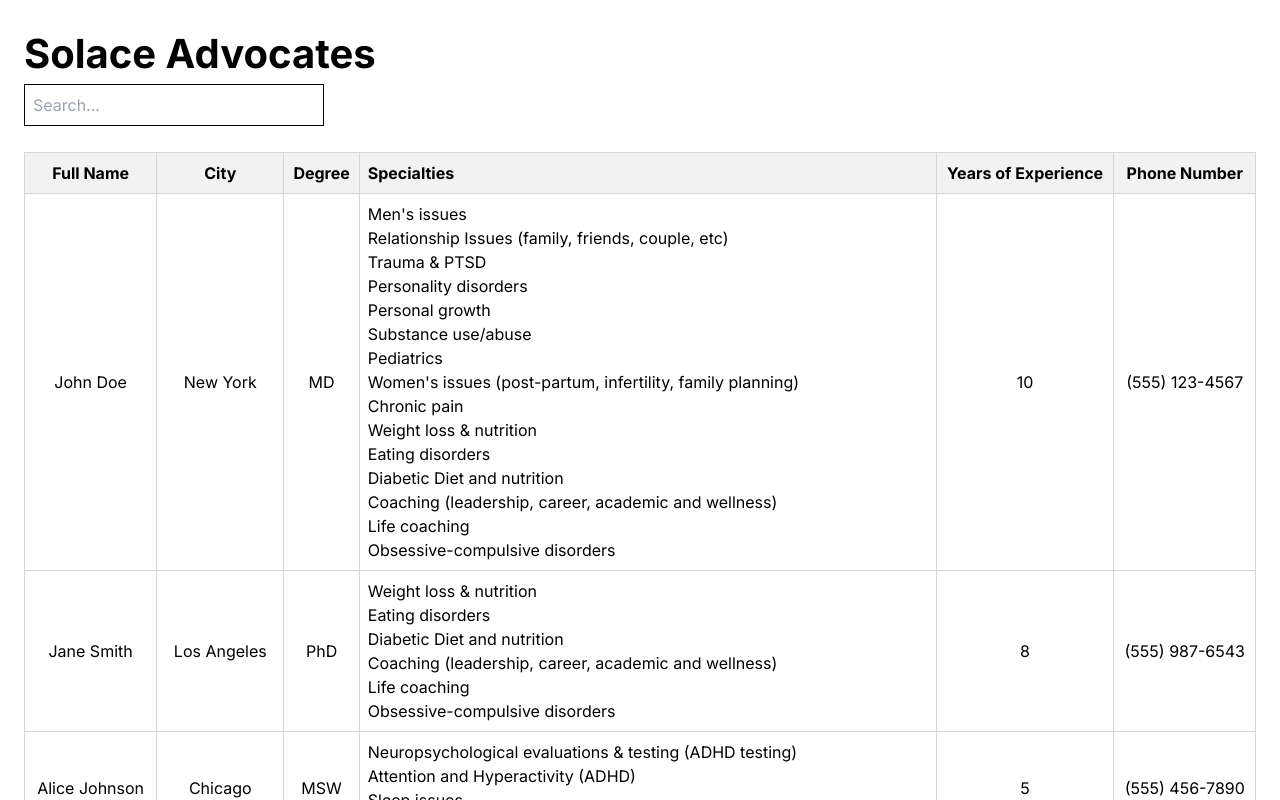
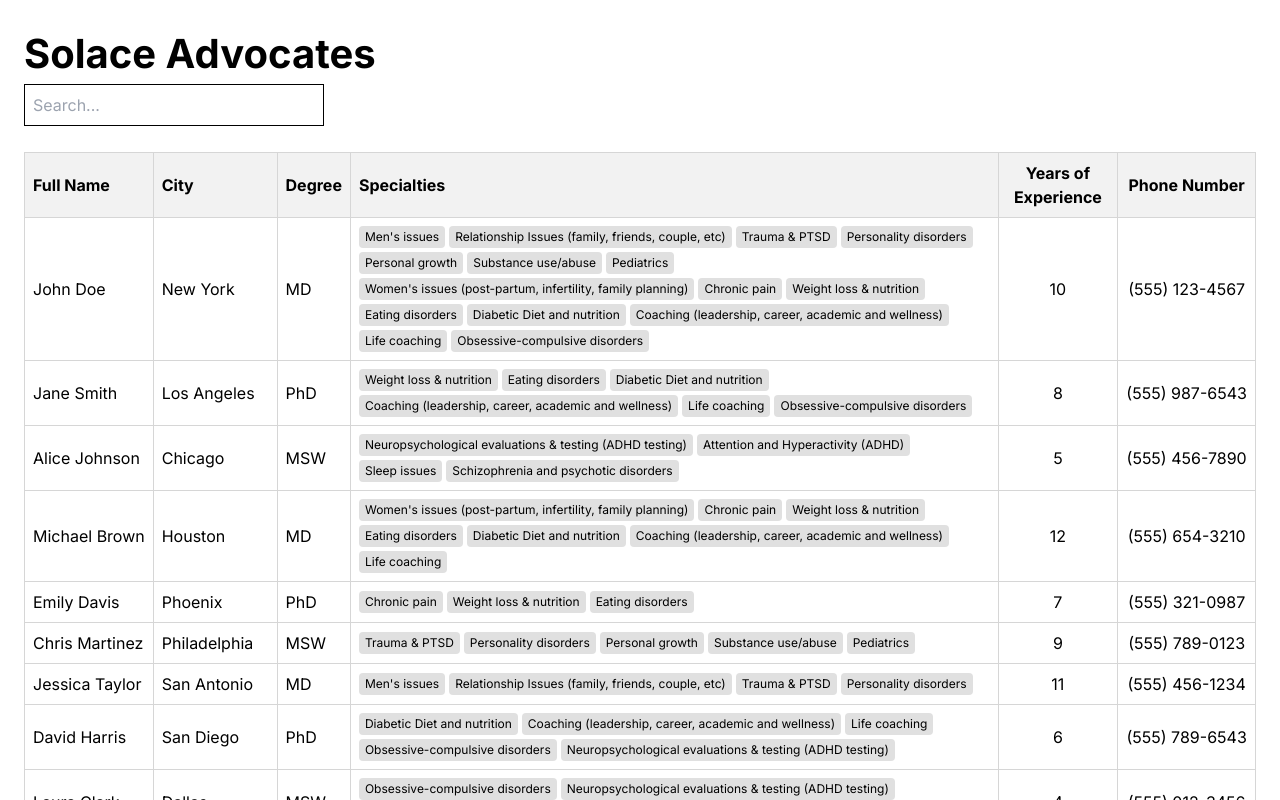
Before and after one commit to kquilty/solace-candidate-assignment-main, a Next.js app: page / in a window 1280 px wide. Shown: the top 800 px of the page. Built offline with nearby package versions, Linux system fonts and the light colour scheme.

Commit message:
- Showing specialties as a collection of tags instead of a vertical list - Misc. other layout improvements

```diff
--- a/src/app/globals.css
+++ b/src/app/globals.css
@@ -11,12 +11,13 @@
   width: 100%;
   border-collapse: collapse;
   margin-top: 10px;
+  max-width: 1500px;
 }
 .results-table th,
 .results-table td {
   border: 1px solid rgb(214, 214, 214);
   padding: 8px;
-  text-align: center;
+  text-align: left;
 }
 .results-table th {
   background-color: #f2f2f2;
--- a/src/app/page.tsx
+++ b/src/app/page.tsx
@@ -84,25 +84,32 @@
                         <th>Full Name</th>
                         <th>City</th>
                         <th>Degree</th>
-                        <th style={{ textAlign: 'left' }}>Specialties</th>
-                        <th>Years of Experience</th>
-                        <th>Phone Number</th>
+                        <th>Specialties</th>
+                        <th style={{ textAlign: 'center' }}>Years of Experience</th>
+                        <th style={{ textAlign: 'center' }}>Phone Number</th>
                     </tr>
                 </thead>
                 <tbody>
                     {filteredAdvocates.map((advocate: Advocate) => {
                         return (
                             <tr key={advocate.firstName + advocate.lastName + advocate.phoneNumber}>
-                                <td>{advocate.firstName} {advocate.lastName}</td>
-                                <td>{advocate.city}</td>
+                                <td style={{whiteSpace: 'nowrap'}}>{advocate.firstName} {advocate.lastName}</td>
+                                <td style={{whiteSpace: 'nowrap'}}>{advocate.city}</td>
                                 <td>{advocate.degree}</td>
                                 <td style={{ textAlign: 'left' }}>
-                                    {advocate.specialties.map((s: string) => (
-                                        <div key={s}>{s}</div>
-                                    ))}
+                                    <div style={{ display: 'flex', flexWrap: 'wrap', gap: '4px' }}>
+                                        {advocate.specialties.map((specialtyName: string) => (
+                                            <span key={specialtyName} style={{
+                                                backgroundColor: '#e0e0e0',
+                                                padding: '2px 6px',
+                                                borderRadius: '4px',
+                                                fontSize: '12px'
+                                            }}>{specialtyName}</span>
+                                        ))}
+                                    </div>
                                 </td>
-                                <td>{advocate.yearsOfExperience}</td>
-                                <td>{formatPhoneNumber(advocate.phoneNumber)}</td>
+                                <td style={{ textAlign: 'center' }}>{advocate.yearsOfExperience}</td>
+                                <td style={{ textAlign: 'center', whiteSpace: 'nowrap' }}>{formatPhoneNumber(advocate.phoneNumber)}</td>
                             </tr>
                         );
                     })}
```
